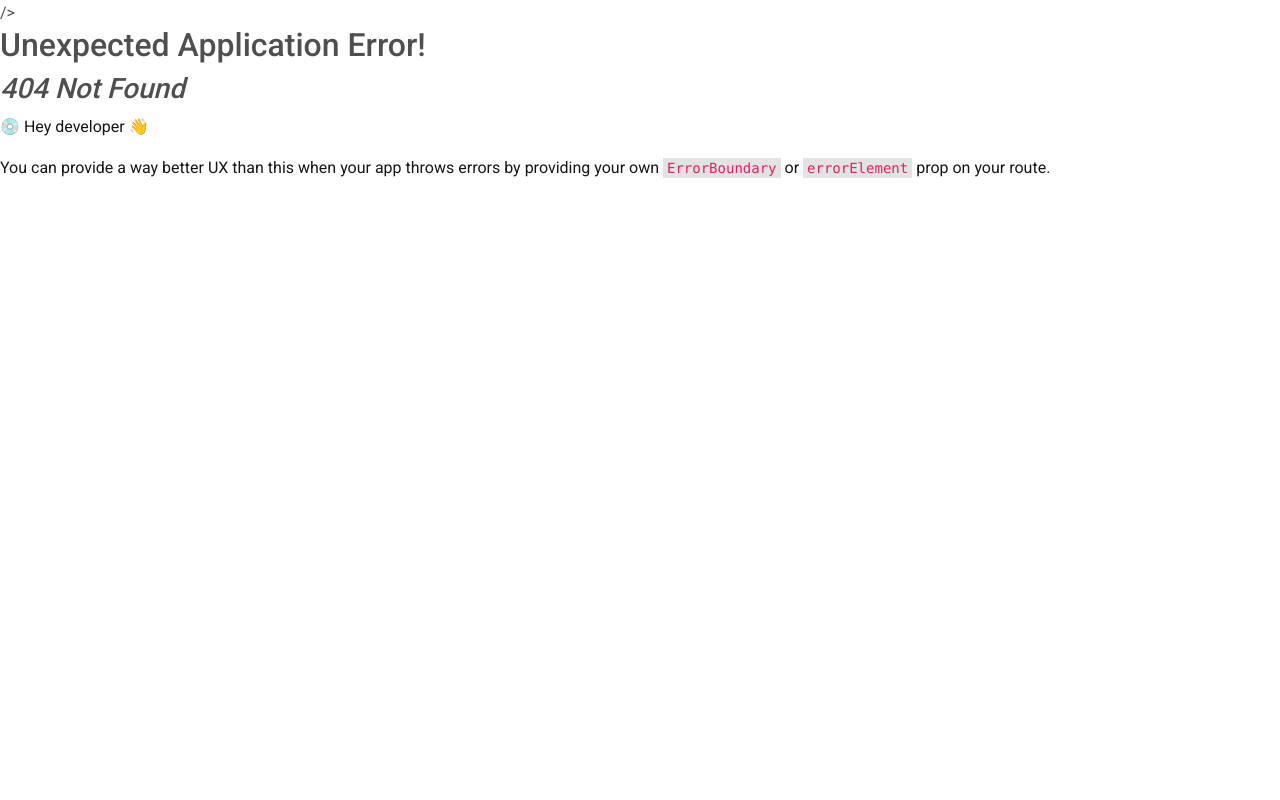
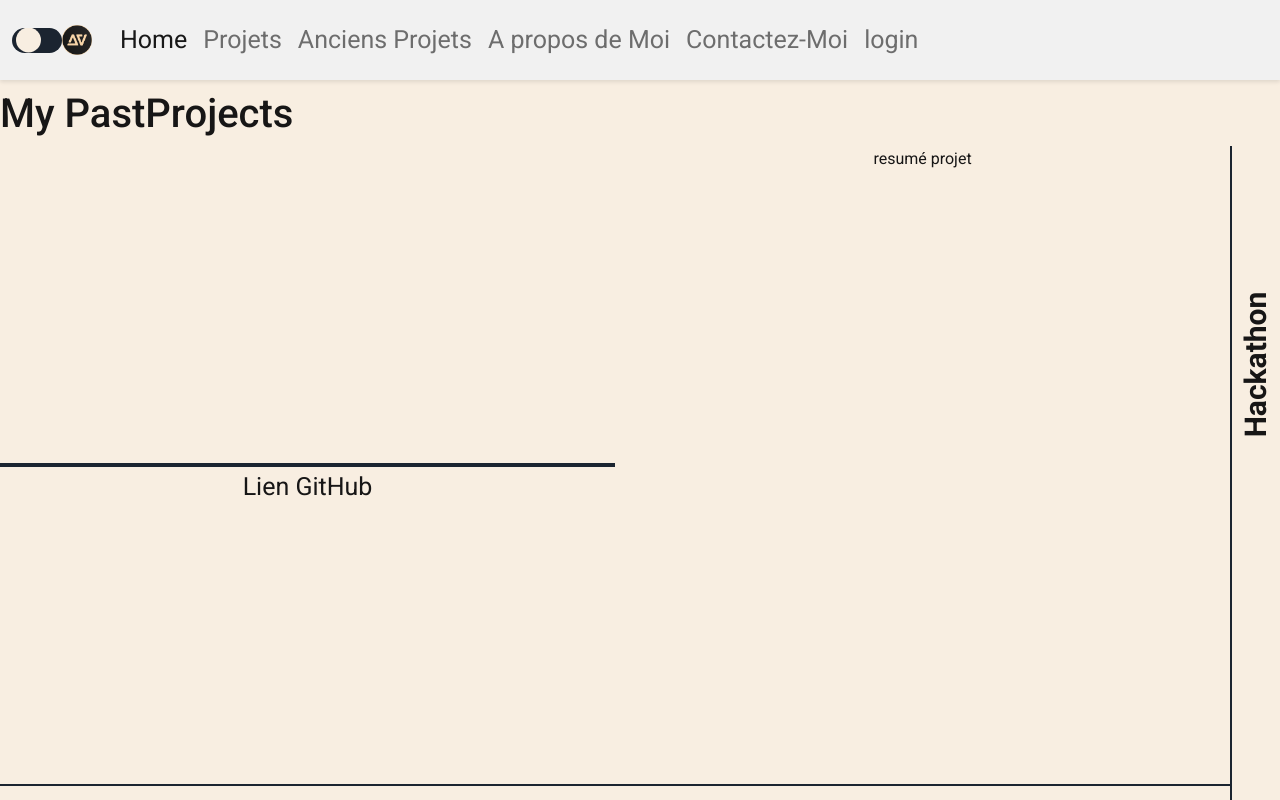
Before and after one commit to laurore83/my-portfolio, a React (Vite) app in the folder frontend/: page /mesanciensprojets in a window 1280 px wide. Before the commit this address had no page. Shown: the top 800 px of the page. Built offline with nearby package versions, Linux system fonts and the light colour scheme; no server answers; a web font is replaced by a local one.

Commit message:
page ancien projets

```diff
--- a/frontend/src/components/NavBar.jsx
+++ b/frontend/src/components/NavBar.jsx
@@ -54,6 +54,11 @@ export default function App() {
                 <MDBNavbarLink href="/mesprojets">Projets</MDBNavbarLink>
               </MDBNavbarItem>
               <MDBNavbarItem>
+                <MDBNavbarLink href="/mesanciensprojets">
+                  Anciens Projets
+                </MDBNavbarLink>
+              </MDBNavbarItem>
+              <MDBNavbarItem>
                 <MDBNavbarLink href="/#a_propos">A propos de Moi</MDBNavbarLink>
               </MDBNavbarItem>
               <MDBNavbarItem>
--- a/frontend/src/main.jsx
+++ b/frontend/src/main.jsx
@@ -13,6 +13,7 @@ import ContextProvider from "./context/Context.jsx";
 import Home from "./pages/Home.jsx";
 import Register from "./pages/Register.jsx";
 import ContactForm from "./pages/ContactForm.jsx";
+import MyPastProjects from "./pages/MyPastProjects.jsx";
 
 const router = createBrowserRouter([
   {
@@ -33,6 +34,10 @@ const router = createBrowserRouter([
       {
         path: "/mesprojets",
         element: <MyProjects />,
+      },
+      {
+        path: "/mesanciensprojets",
+        element: <MyPastProjects />,
       },
       {
         path: "/contact",
--- a/frontend/src/pages/Home.jsx
+++ b/frontend/src/pages/Home.jsx
@@ -67,7 +67,7 @@ export default function Home() {
             ))}
           </div>
           <div className="btn-plus">
-            <MDBBtn className="rounded-pill" color="dark" href="#">
+            <MDBBtn className="rounded-pill" color="dark" href="/mesprojets">
               Voir +
             </MDBBtn>
           </div>
@@ -79,7 +79,11 @@ export default function Home() {
               ))}
             </div>
             <div className="btn-plus">
-              <MDBBtn className="rounded-pill" color="dark" href="#">
+              <MDBBtn
+                className="rounded-pill"
+                color="dark"
+                href="/mesanciensprojets"
+              >
                 Voir +
               </MDBBtn>
             </div>
--- /dev/null
+++ b/frontend/src/pages/MyPastProjects.jsx
@@ -0,0 +1,15 @@
+import { projetProfil } from "../components/Card";
+import { Projet } from "../components/Projet";
+
+export default function MyPastProjects() {
+  const pastProjects = projetProfil.filter((projet) => projet.type === "past");
+
+  return (
+    <div className="projets-container">
+      <h1>My PastProjects</h1>
+      {pastProjects.map((projet) => (
+        <Projet key={projet.id} {...projet} />
+      ))}
+    </div>
+  );
+}
--- a/frontend/src/pages/MyProjects.jsx
+++ b/frontend/src/pages/MyProjects.jsx
@@ -2,10 +2,13 @@ import { Projet } from "../components/Projet";
 import { projetProfil } from "/src/components/Card";
 
 export default function MyProjects() {
+  const recentProjects = projetProfil.filter(
+    (projet) => projet.type === "recent"
+  );
   return (
     <div className="projets-container">
       <h1>My Projects</h1>
-      {projetProfil.map((projet) => (
+      {recentProjects.map((projet) => (
         <Projet key={projet.id} {...projet} />
       ))}
     </div>
```
Also changed, not shown: frontend/src/components/Card.jsx (+1 -7 lines).
